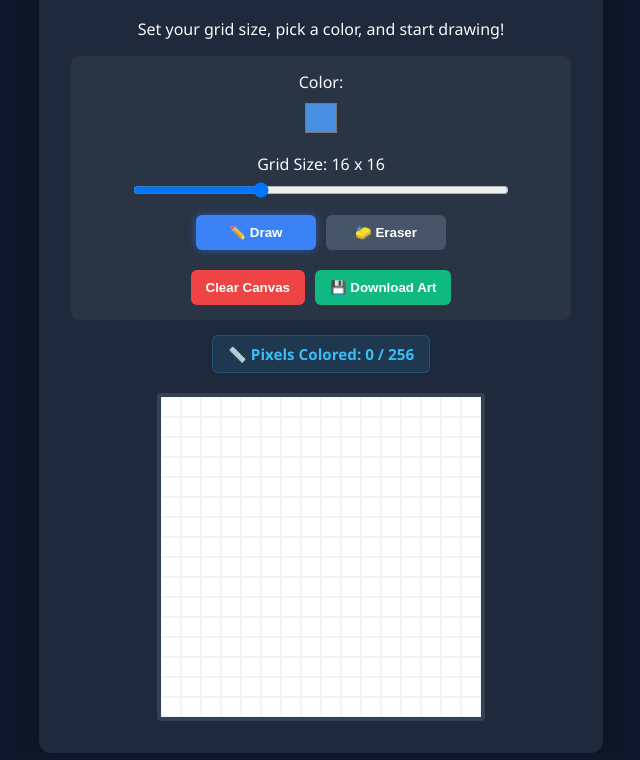
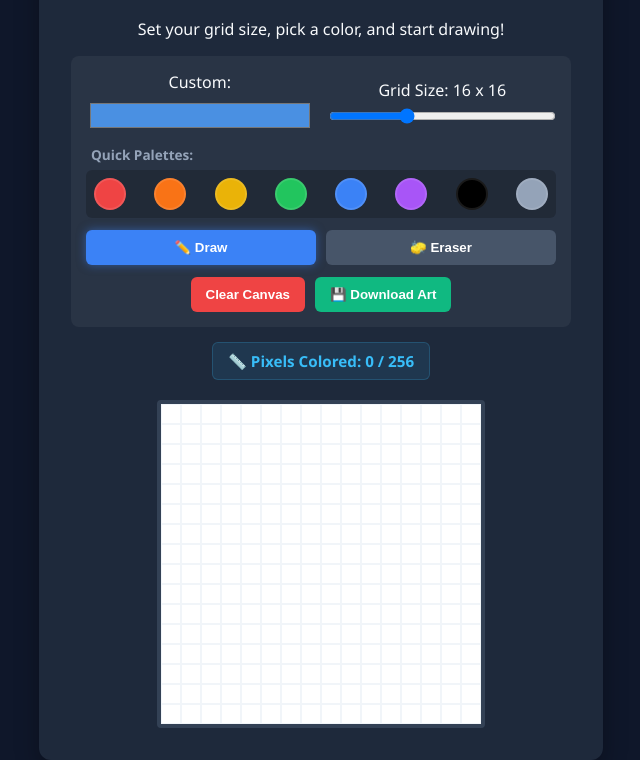
Before and after one commit to snehavish595/pixel-art-maker, a plain HTML site: page index.html in a window 1280 px wide. Shown: the part 78-838 px from the top of the page, without its empty margins (319-959 px from the left). Drawn offline with Linux system fonts and the light colour scheme.

Commit message:
feat: add quick color palette presets panel

```diff
--- a/index.html
+++ b/index.html
@@ -13,14 +13,30 @@
         <p>Set your grid size, pick a color, and start drawing!</p>
 
         <div class="controls">
-            <div class="control-group">
-                <label for="colorPicker">Color:</label>
-                <input type="color" id="colorPicker" value="#4A90E2">
+            <div class="control-row">
+                <div class="control-group">
+                    <label for="colorPicker">Custom:</label>
+                    <input type="color" id="colorPicker" value="#4A90E2">
+                </div>
+
+                <div class="control-group">
+                    <label for="gridSize">Grid Size: <span id="sizeValue">16 x 16</span></label>
+                    <input type="range" id="gridSize" min="8" max="32" value="16">
+                </div>
             </div>
 
-            <div class="control-group">
-                <label for="gridSize">Grid Size: <span id="sizeValue">16 x 16</span></label>
-                <input type="range" id="gridSize" min="8" max="32" value="16">
+            <div class="palette-container">
+                <label>Quick Palettes:</label>
+                <div class="swatches">
+                    <div class="swatch" style="background-color: #ef4444;" data-color="#ef4444"></div>
+                    <div class="swatch" style="background-color: #f97316;" data-color="#f97316"></div>
+                    <div class="swatch" style="background-color: #eab308;" data-color="#eab308"></div>
+                    <div class="swatch" style="background-color: #22c55e;" data-color="#22c55e"></div>
+                    <div class="swatch" style="background-color: #3b82f6;" data-color="#3b82f6"></div>
+                    <div class="swatch" style="background-color: #a855f7;" data-color="#a855f7"></div>
+                    <div class="swatch" style="background-color: #000000;" data-color="#000000"></div>
+                    <div class="swatch" style="background-color: #94a3b8;" data-color="#94a3b8"></div>
+                </div>
             </div>
 
             <div class="tool-group">
@@ -43,3 +59,4 @@
 
     <script src="script.js"></script>
 </body>
+</html>
--- a/script.js
+++ b/script.js
@@ -6,13 +6,14 @@ const clearBtn = document.getElementById('clearBtn');
 const downloadBtn = document.getElementById('downloadBtn');
 const coloredCountDisplay = document.getElementById('coloredCount');
 const totalCountDisplay = document.getElementById('totalCount');
-
-// NEW: Mode Elements
 const drawModeBtn = document.getElementById('drawModeBtn');
 const eraseModeBtn = document.getElementById('eraseModeBtn');
 
+// NEW: Swatches Selection
+const swatches = document.querySelectorAll('.swatch');
+
 let isDrawing = false;
-let currentMode = 'draw'; // Tracks active tool status: 'draw' or 'erase'
+let currentMode = 'draw';
 
 // Initialize default grid size
 createGrid(16);
@@ -28,12 +29,11 @@ function createGrid(size) {
         pixel.classList.add('pixel');
         pixel.style.backgroundColor = '#ffffff';
 
-        // Helper logic to execute drawing actions based on active tool mode
         const paintPixel = () => {
             if (currentMode === 'draw') {
                 pixel.style.backgroundColor = colorPicker.value;
             } else {
-                pixel.style.backgroundColor = '#ffffff'; // Eraser reverts to white
+                pixel.style.backgroundColor = '#ffffff';
             }
             updatePixelStats();
         };
@@ -59,7 +59,19 @@ window.addEventListener('mouseup', () => {
     isDrawing = false;
 });
 
-// NEW: Tool toggle event handlers
+// NEW: Quick-Click Palette Event Handlers
+swatches.forEach(swatch => {
+    swatch.addEventListener('click', () => {
+        // Assign the color value from custom HTML attribute to our primary color element
+        colorPicker.value = swatch.getAttribute('data-color');
+
+        // Auto-switch back into drawing mode for seamless user interaction
+        currentMode = 'draw';
+        drawModeBtn.classList.add('active');
+        eraseModeBtn.classList.remove('active');
+    });
+});
+
 drawModeBtn.addEventListener('click', () => {
     currentMode = 'draw';
     drawModeBtn.classList.add('active');
--- a/style.css
+++ b/style.css
@@ -41,23 +41,18 @@ h1 {
     display: flex;
     flex-direction: column;
     align-items: center;
-    gap: 15px;
+    gap: 12px;
     margin-bottom: 15px;
     background: rgba(255, 255, 255, 0.05);
     padding: 15px;
     border-radius: 8px;
 }
 
-.stats-counter {
-    background-color: rgba(56, 189, 248, 0.1);
-    border: 1px solid rgba(56, 189, 248, 0.2);
-    color: var(--accent-color);
-    padding: 8px 15px;
-    border-radius: 6px;
-    font-weight: 600;
-    font-size: 0.95rem;
-    margin-bottom: 20px;
-    display: inline-block;
+.control-row {
+    display: flex;
+    width: 100%;
+    gap: 15px;
+    align-items: center;
 }
 
 .control-group {
@@ -65,22 +60,60 @@ h1 {
     flex-direction: column;
     align-items: center;
     gap: 5px;
-    width: 100%;
+    flex: 1;
 }
 
-/* NEW: Tool Layout and Toggles */
+/* NEW: Preset Color Swatches Styles */
+.palette-container {
+    width: 100%;
+    text-align: left;
+    display: flex;
+    flex-direction: column;
+    gap: 6px;
+}
+
+.palette-container label {
+    font-size: 0.85rem;
+    color: #94a3b8;
+    font-weight: 600;
+    padding-left: 5px;
+}
+
+.swatches {
+    display: flex;
+    gap: 8px;
+    justify-content: space-between;
+    width: 100%;
+    background: rgba(0, 0, 0, 0.2);
+    padding: 8px;
+    border-radius: 6px;
+    box-sizing: border-box;
+}
+
+.swatch {
+    width: 28px;
+    height: 28px;
+    border-radius: 50%;
+    cursor: pointer;
+    transition: transform 0.15s;
+    border: 2px solid rgba(255, 255, 255, 0.1);
+}
+
+.swatch:hover {
+    transform: scale(1.15);
+    border-color: #ffffff;
+}
+
 .tool-group {
     display: flex;
     gap: 10px;
     width: 100%;
     justify-content: center;
-    margin-bottom: 5px;
 }
 
 .tool-btn {
     background-color: var(--tool-color);
     flex: 1;
-    max-width: 120px;
 }
 
 .tool-btn.active {
@@ -98,14 +131,14 @@ h1 {
 input[type="color"] {
     border: none;
     border-radius: 4px;
-    width: 40px;
-    height: 40px;
+    width: 100%;
+    height: 35px;
     cursor: pointer;
     background: none;
 }
 
 input[type="range"] {
-    width: 80%;
+    width: 100%;
 }
 
 button {
@@ -138,6 +171,18 @@ button:active {
     background-color: var(--success-hover);
 }
 
+.stats-counter {
+    background-color: rgba(56, 189, 248, 0.1);
+    border: 1px solid rgba(56, 189, 248, 0.2);
+    color: var(--accent-color);
+    padding: 8px 15px;
+    border-radius: 6px;
+    font-weight: 600;
+    font-size: 0.95rem;
+    margin-bottom: 20px;
+    display: inline-block;
+}
+
 .grid-canvas {
     display: grid;
     margin: 0 auto;
```
